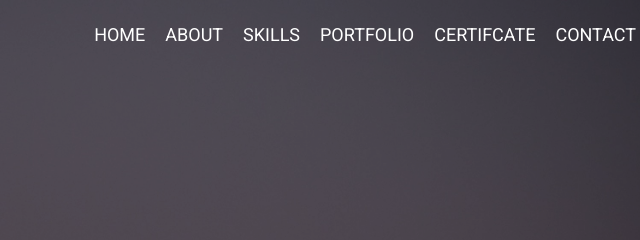
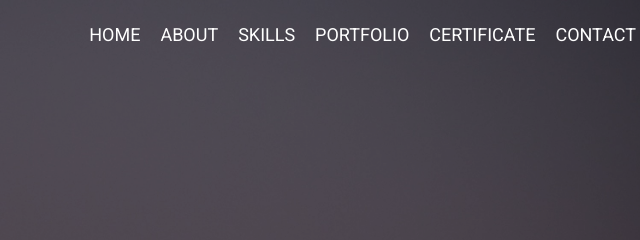
Before and after one commit to SaraAdel225/CV_PortfolIo, a plain HTML site: page index.html in a window 1280 px wide. Shown: the top 240 px of the page, 589-1229 px from the left. Drawn offline with Linux system fonts and the light colour scheme; a web font is replaced by a local one.

Commit message:
Update index.html

```diff
--- a/index.html
+++ b/index.html
@@ -28,7 +28,7 @@
             <li><a href="#about" data-section=".about-us">ABOUT</a></li>
             <li><a href="#skills" data-section=".skills">SKILLS</a></li>
             <li><a href="#portfolio" data-section=".portfolio">PORTFOLIO</a></li>
-            <li><a href="#certicate" data-section=".certicate">CERTIFCATE</a></li>
+            <li><a href="#certificate" data-section=".certificate">CERTIFICATE</a></li>
             <li><a href="#contact" data-section=".contact">CONTACT</a></li>
         </ul>
     </div>
```
